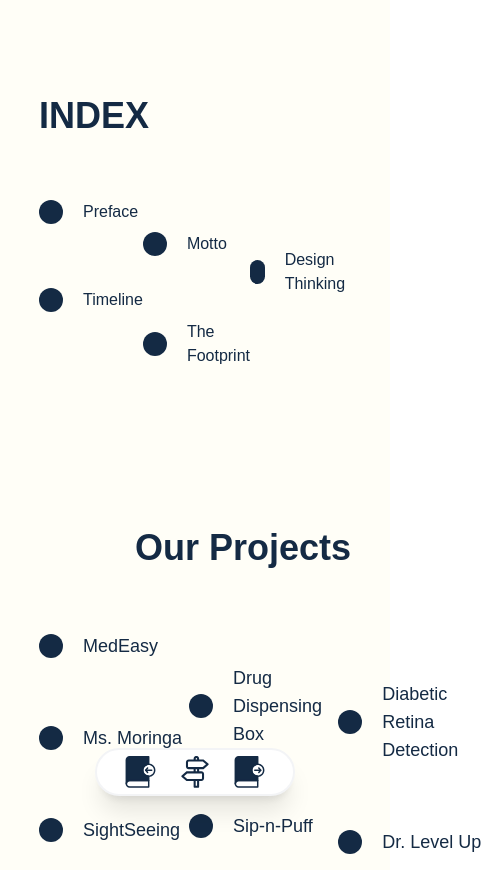
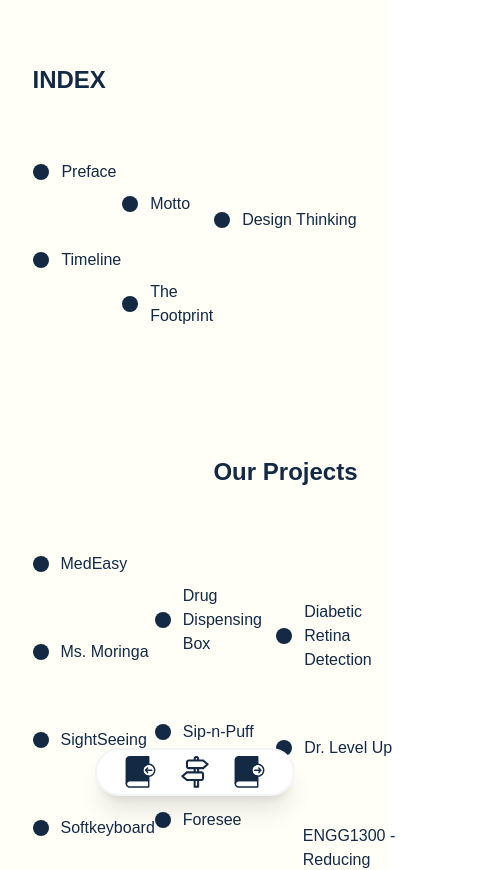
Before and after one commit to sight-hkust/book, a Next.js app: page /chapters in a window 390 px wide. Shown: the top 870 px of the page, 497 px wide, since content can reach past the window. Built offline with nearby package versions, Linux system fonts and the light colour scheme.

Commit message:
responsive fix for index

```diff
--- a/pages/chapters/index.tsx
+++ b/pages/chapters/index.tsx
@@ -8,24 +8,24 @@ export default function Chapters() {
     <Layout
       prevPageHref="/"
       nextPageHref="/preface"
-      className="bg-[#fffef7] w-full h-full text-[#142a44] pt-24">
+      className="bg-[#fffef7] w-full h-full text-[#142a44] pt-16 sm:pt-24">
       <Head>
         <title>Chapters</title>
       </Head>
-      <div className="w-4/5 mx-auto">
-        <h1 className="uppercase font-bold text-4xl">index</h1>
+      <div className="w-5/6 sm:w-4/5 mx-auto">
+        <h1 className="uppercase font-bold text-2xl sm:text-4xl">index</h1>
       </div>
-      <div id="index" className="text-[#142a44] sm:text-2xl flex w-4/5 justify-evenly mx-auto">
+      <div id="index" className="text-[#142a44] sm:text-2xl flex w-5/6 sm:w-4/5 justify-evenly mx-auto">
         <ul>
           <li className="my-16">
             <Link href="/preface" className="flex items-center">
-              <div className="bg-[#142a44] sm:w-8 sm:h-8 w-6 h-6 rounded-full mr-5"></div>
+              <div className="bg-[#142a44] sm:w-8 sm:h-8 w-4 h-4 rounded-full mr-3 sm:mr-5"></div>
               <span>Preface</span>
             </Link>
           </li>
           <li className="my-16">
             <Link className="flex items-center" href="/timeline">
-              <div className="bg-[#142a44] sm:w-8 sm:h-8 w-6 h-6 rounded-full mr-5"></div>
+              <div className="bg-[#142a44] sm:w-8 sm:h-8 w-4 h-4 rounded-full mr-3 sm:mr-5"></div>
               <span>Timeline</span>
             </Link>
           </li>
@@ -33,13 +33,13 @@ export default function Chapters() {
         <ul className="mt-8">
           <li className="my-16">
             <Link className="flex items-center" href="#">
-              <div className="bg-[#142a44] sm:w-8 sm:h-8 w-6 h-6 rounded-full mr-5"></div>
+              <div className="bg-[#142a44] sm:w-8 sm:h-8 w-4 h-4 rounded-full mr-3 sm:mr-5"></div>
               <span>Motto</span>
             </Link>
           </li>
           <li className="my-16">
             <Link className="flex items-center" href="#">
-              <div className="bg-[#142a44] sm:w-8 sm:h-8 w-6 h-6 rounded-full mr-5"></div>
+              <div className="bg-[#142a44] sm:w-8 sm:h-8 w-4 h-4 rounded-full mr-3 sm:mr-5"></div>
               <span>The<br/>Footprint</span>
             </Link>
           </li>
@@ -47,16 +47,16 @@ export default function Chapters() {
         <ul className="mt-12">
           <li className="my-16">
             <Link className="flex items-center" href="#">
-              <div className="bg-[#142a44] sm:w-8 sm:h-8 w-6 h-6 rounded-full mr-5"></div>
+              <div className="bg-[#142a44] sm:w-8 sm:h-8 w-4 h-4 rounded-full mr-3 sm:mr-5"></div>
               <span>Design Thinking</span>
             </Link>
           </li>
         </ul>
       </div>
-      <div className="mt-24 w-4/5 mx-auto flex flex-row-reverse">
-        <h1 className="font-bold text-4xl">Our Projects</h1>
+      <div className="mt-16 sm:mt-24 w-5/6 sm:w-4/5 mx-auto flex flex-row-reverse">
+        <h1 className="font-bold text-2xl sm:text-4xl">Our Projects</h1>
       </div>
-      <div id="chapters" className="text-[#142a44] sm:text-2xl text-lg flex w-4/5 justify-evenly mx-auto">
+      <div id="chapters" className="text-[#142a44] sm:text-2xl text-base flex w-5/6 sm:w-4/5 justify-evenly mx-auto">
         <ul>
           {
             [
@@ -99,7 +99,7 @@ export default function Chapters() {
             ].map(item => (
               <li key={item.title} className="my-16">
                 <Link className="flex items-center" href={item.href}>
-                  <div className="bg-[#142a44] sm:w-8 sm:h-8 w-6 h-6 rounded-full mr-5"></div>
+                  <div className="bg-[#142a44] sm:w-8 sm:h-8 w-4 h-4 rounded-full mr-3 sm:mr-5"></div>
                   <span className="whitespace-pre-line">{item.title}</span>
                 </Link>
               </li>
@@ -144,7 +144,7 @@ export default function Chapters() {
             ].map(item => (
               <li key={item.title} className="my-16">
                 <Link className="flex items-center" href={item.href}>
-                  <div className="bg-[#142a44] sm:w-8 sm:h-8 w-6 h-6 rounded-full mr-5"></div>
+                  <div className="bg-[#142a44] sm:w-8 sm:h-8 w-4 h-4 rounded-full mr-3 sm:mr-5"></div>
                   <span className="whitespace-pre-line">{item.title}</span>
                 </Link>
               </li>
@@ -156,7 +156,7 @@ export default function Chapters() {
             [
               {
                 title: 'Diabetic\nRetina\nDetection',
-                href: '#'
+                href: '/diabetic-retinopathy-detection'
               },
               {
                 title: 'Dr. Level Up',
@@ -189,7 +189,7 @@ export default function Chapters() {
             ].map(item => (
               <li key={item.title} className="my-16">
                 <Link className="flex items-center" href={item.href}>
-                  <div className="bg-[#142a44] sm:w-8 sm:h-8 w-6 h-6 rounded-full mr-5"></div>
+                  <div className="bg-[#142a44] sm:w-8 sm:h-8 w-4 h-4 rounded-full mr-3 sm:mr-5"></div>
                   <span className="whitespace-pre-line">{item.title}</span>
                 </Link>
               </li>
--- a/pages/preface.tsx
+++ b/pages/preface.tsx
@@ -12,11 +12,11 @@ export default function Preface() {
         <title>Preface</title>
       </Head>
       <section className="w-full flex flex-col items-center justify-center my-24">
-        <h1 className="sm:text-6xl text-4xl mb-8">Preface</h1>
+        <h1 className="sm:text-6xl text-3xl sm:mb-8 mb-4">Preface</h1>
         <hr className="my-4 mx-auto w-1/3 h-0.5 bg-gray-400 rounded border-0 md:my-10 dark:bg-gray-700"/>
       </section>
-      <article className="w-4/5 mx-auto text-lg sm:text-xl flex flex-col space-y-8">
-        <p className="first-letter:text-4xl">
+      <article className="w-5/6 sm:w-4/5 mx-auto text-lg sm:text-xl flex flex-col space-y-8">
+        <p className="first-letter:text-2xl sm:first-letter:text-4xl">
         The Student Innovation for Global Health Technology Program, or SIGHT, was founded in the midst of the 3+3+4 academic reform. The whirlwind of change whipped up discussions on novel pedagogies, and the mood was buoyant and open amongst colleagues and senior management. Under this aura
 of transformation, I too joined the ranks of dream catchers, to establish a utopia that is brimming with passion in both teaching and learning.
         </p>
@@ -27,7 +27,7 @@ need to deploy interdisciplinary skillsets. All this behooves students to break
         </p>
       </article>
       <section className="w-4/5 flex flex-col items-end my-16 mx-auto">
-        <h2 className="font-bold sm:text-4xl text-2xl mb-4">Prof. Ying Chau</h2>
+        <h2 className="font-bold sm:text-4xl text-2xl sm:mb-4 mb-2">Prof. Ying Chau</h2>
         <span className="sm:text-xl">Founder and Director, SIGHT at HKUST, 2014 - present</span>
       </section>
     </Layout>
```
